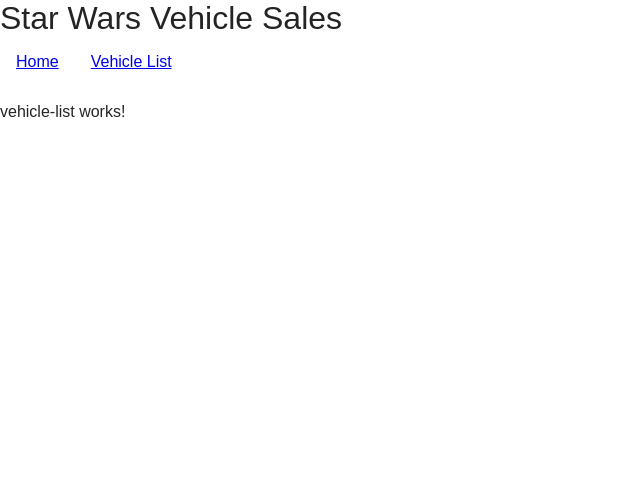
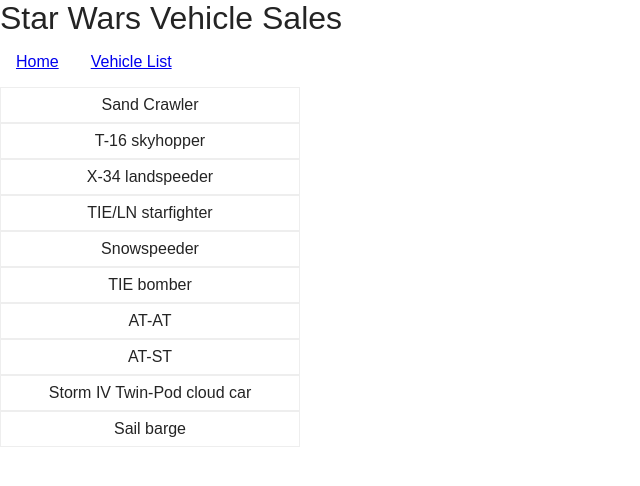
Before and after one commit to shreya-sawardekar/angular-vehicle-app, an Angular app in the folder app/: page /vehicle-list in a window 1280 px wide. Shown: the top 486 px of the page, without its empty margins (0-640 px from the left). Built offline with nearby package versions, Linux system fonts and the light colour scheme.

Commit message:
Add vehicle list

```diff
--- a/app/src/app/vehicle-list/vehicle-list.component.css
+++ b/app/src/app/vehicle-list/vehicle-list.component.css
@@ -0,0 +1,11 @@
+li {
+  text-align: center;
+  padding: 0.5em;
+  border: 1px solid #eee;
+}
+ul {
+  list-style: none;
+  padding: 0;
+  margin: 0;
+  width: 300px;
+}
--- a/app/src/app/vehicle-list/vehicle-list.component.html
+++ b/app/src/app/vehicle-list/vehicle-list.component.html
@@ -1 +1,5 @@
-<p>vehicle-list works!</p>
+<ul>
+  <li *ngFor="let vehicle of vehicleList">
+    {{ vehicle.name }}
+  </li>
+</ul>
--- a/app/src/app/vehicle-list/vehicle-list.component.ts
+++ b/app/src/app/vehicle-list/vehicle-list.component.ts
@@ -3,8 +3,49 @@
 @Component({
   selector: 'vhapp-vehicle-list',
   templateUrl: './vehicle-list.component.html',
-  styleUrls: ['./vehicle-list.component.css']
+  styleUrls: ['./vehicle-list.component.css'],
 })
 export class VehicleListComponent {
-
+  vehicleList = [
+    {
+      id: 1,
+      name: 'Sand Crawler',
+    },
+    {
+      id: 2,
+      name: 'T-16 skyhopper',
+    },
+    {
+      id: 3,
+      name: 'X-34 landspeeder',
+    },
+    {
+      id: 4,
+      name: 'TIE/LN starfighter',
+    },
+    {
+      id: 5,
+      name: 'Snowspeeder',
+    },
+    {
+      id: 6,
+      name: 'TIE bomber',
+    },
+    {
+      id: 7,
+      name: 'AT-AT',
+    },
+    {
+      id: 8,
+      name: 'AT-ST',
+    },
+    {
+      id: 9,
+      name: 'Storm IV Twin-Pod cloud car',
+    },
+    {
+      id: 10,
+      name: 'Sail barge',
+    },
+  ];
 }
```
